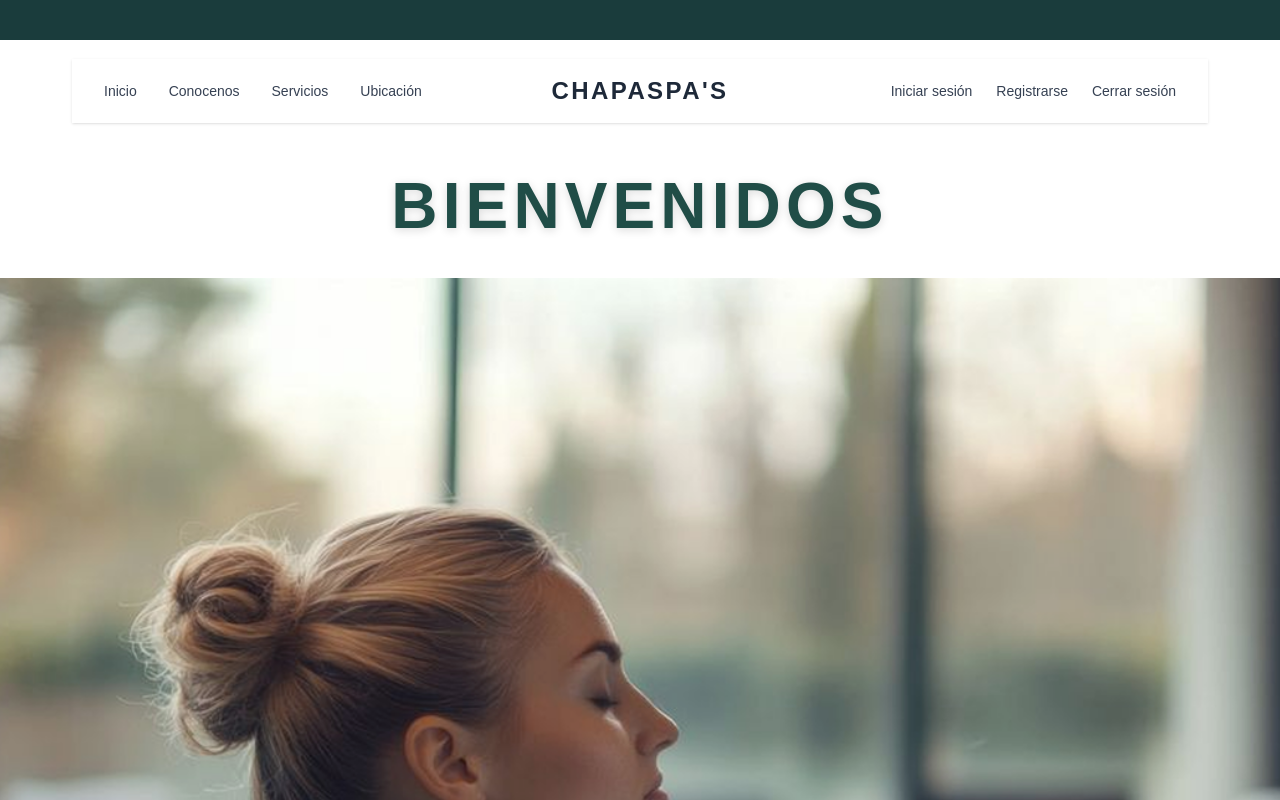
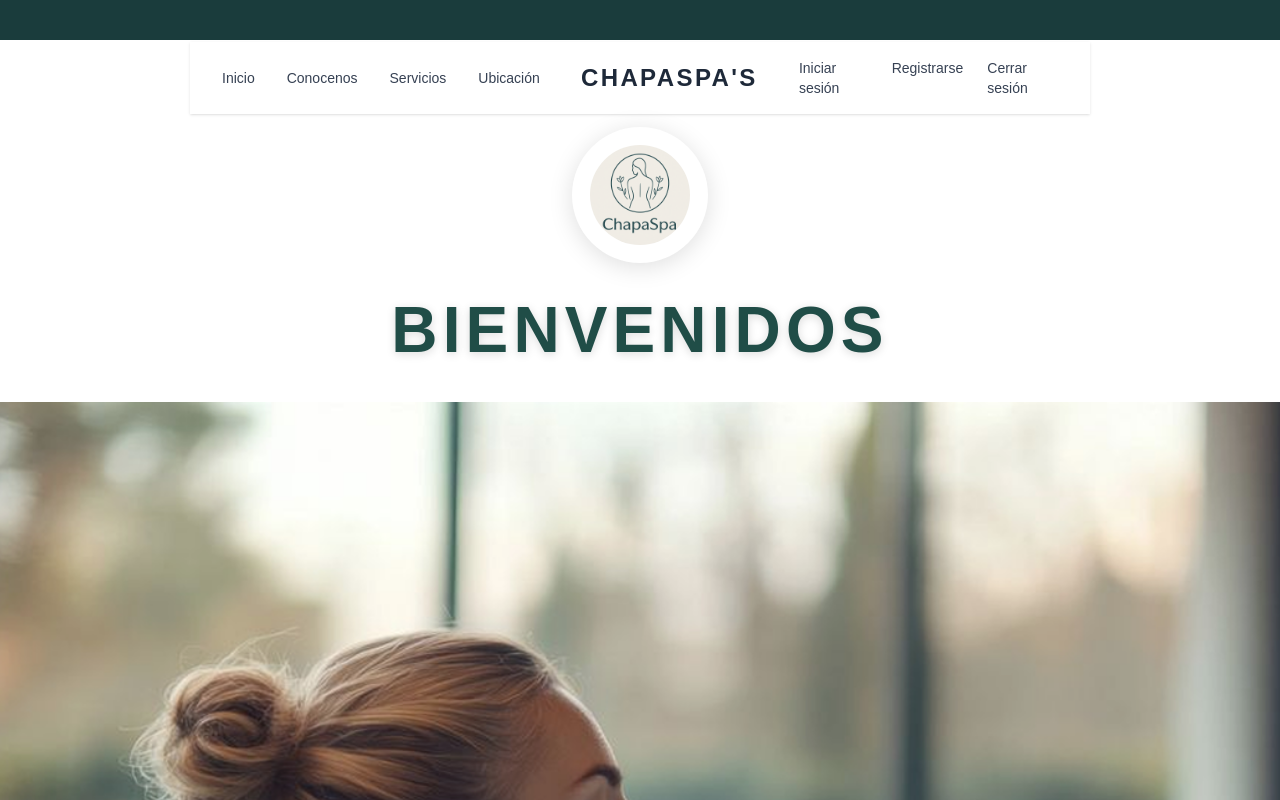
Before and after one commit to UP220891/chapa-spa, a Next.js app in the folder proyecto/frontend/: page / in a window 1280 px wide. Shown: the top 800 px of the page. Built offline with nearby package versions, Linux system fonts and the light colour scheme.

Commit message:
cambios en login y register

```diff
--- a/proyecto/frontend/src/app/components/Navbar.tsx
+++ b/proyecto/frontend/src/app/components/Navbar.tsx
@@ -1,3 +1,5 @@
+
+
 import React from 'react';
 
 const Navbar = () => (
@@ -10,7 +12,7 @@ const Navbar = () => (
         <li><a href="#" className="hover:text-pink-600">Ubicación</a></li>
       </ul>
     </nav>
-    <div className="flex-1 flex justify-center">
+    <div className="flex-1 flex flex-col items-center justify-center gap-2">
       <span className="text-2xl font-bold tracking-widest text-gray-800">CHAPASPA'S</span>
     </div>
     <nav className="flex-1 flex justify-end">
--- a/proyecto/frontend/src/app/page.tsx
+++ b/proyecto/frontend/src/app/page.tsx
@@ -31,26 +31,36 @@ export default function Home() {
         {/* Puedes agregar texto o íconos aquí si lo deseas */}
       </div>
 
+
+
       {/* Header y menú */}
       <div
         className="homepage-header"
         style={{
           display: 'flex',
           flexDirection: 'row',
-          justifyContent: 'space-between',
+          justifyContent: 'center',
           alignItems: 'center',
           width: '100%',
-          maxWidth: '1440px',
-          height: '86px',
-          padding: '0 72px',
+          maxWidth: '900px',
+          height: '60px',
+          margin: '0 auto 1.2rem auto',
+          padding: 0,
           boxSizing: 'border-box',
-          marginBottom: '1.5rem',
         }}>
         <Navbar />
       </div>
 
-      {/* Hero principal */}
+      {/* Hero principal con logo visual */}
       <div style={{width: '100vw', textAlign: 'center', marginBottom: '1.5rem', padding: 0}}>
+        <div style={{ display: 'flex', flexDirection: 'column', alignItems: 'center', gap: '1.2rem', marginBottom: '1.5rem' }}>
+          <div style={{ background: '#fff', borderRadius: '50%', padding: '18px', boxShadow: '0 4px 24px rgba(0,0,0,0.13)', display: 'flex', alignItems: 'center', justifyContent: 'center' }}>
+            <img
+              src="/images/logo_chapaspa.png"
+              alt="Logo ChapaSPA"
+              style={{ height: '100px', width: '100px', objectFit: 'contain', borderRadius: '50%' }}
+            />
+          </div>
           <h1
             style={{
               color: '#204d47',
@@ -59,10 +69,10 @@ export default function Home() {
               letterSpacing: '0.08em',
               textShadow: '0 2px 10px rgba(0,0,0,0.15)',
               margin: 0,
-            marginBottom: '1.5rem',
               fontFamily: 'Alegreya Sans, Arial, sans-serif',
             }}
           >BIENVENIDOS</h1>
+        </div>
         <div
           className="hero-image-container"
           style={{
--- a/proyecto/frontend/src/components/LoginForm.tsx
+++ b/proyecto/frontend/src/components/LoginForm.tsx
@@ -9,7 +9,15 @@ const LoginForm: FC<LoginFormProps> = ({ showHomeButton = false }) => {
     <div style={{ minHeight: '100vh', background: '#f7fafd', display: 'flex', alignItems: 'center', justifyContent: 'center' }}>
       <div style={{ boxShadow: '0 8px 32px 0 rgba(31,38,135,0.12)', borderRadius: '24px', background: '#fff', display: 'flex', overflow: 'hidden', minWidth: '800px', maxWidth: '1100px', margin: 'auto', padding: '2.5rem 2rem' }}>
         <div className="login-form-section" style={{ borderRadius: '24px 0 0 24px', minWidth: '340px', maxWidth: '480px', boxShadow: '0 2px 8px rgba(0,0,0,0.04)', padding: '2.5rem 2rem', display: 'flex', flexDirection: 'column', justifyContent: 'center', gap: '1.5rem' }}>
-          <h2 className="login-title" style={{ fontSize: '1.1rem', fontWeight: 700, color: '#204d47', letterSpacing: '0.08em', marginBottom: '0.7rem', textAlign: 'center' }}>CHAPASPA´S</h2>
+          <div style={{ display: 'flex', flexDirection: 'column', alignItems: 'center', marginBottom: '1.1rem', gap: '0.3rem' }}>
+            <div style={{ background: '#fff', borderRadius: '50%', padding: '22px', boxShadow: '0 6px 24px rgba(0,0,0,0.15)', display: 'flex', alignItems: 'center', justifyContent: 'center', marginBottom: '0.7rem' }}>
+              <img
+                src="/images/logo_chapaspa.png"
+                alt="Logo ChapaSPA"
+                style={{ height: '100px', width: '100px', objectFit: 'contain', borderRadius: '50%' }}
+              />
+            </div>
+          </div>
           <h1 className="login-heading" style={{ fontSize: '1.7rem', fontWeight: 800, color: '#204d47', marginBottom: '0.5rem', textAlign: 'center', lineHeight: '1.1' }}>Iniciar sesión</h1>
           <form className="login-form" style={{ gap: '0.7rem' }}>
             <label htmlFor="email" style={{ fontSize: '0.98rem', fontWeight: 500, color: '#357a6c', marginBottom: '0.1rem' }}>Email</label>
--- a/proyecto/frontend/src/components/RegisterForm.tsx
+++ b/proyecto/frontend/src/components/RegisterForm.tsx
@@ -6,7 +6,16 @@ const RegisterForm = () => {
     <div className="register-container" style={{ minHeight: '100vh', display: 'flex', alignItems: 'center', justifyContent: 'center', background: 'linear-gradient(90deg, #f7fafd 60%, #fff 40%)' }}>
       <div className="register-card" style={{ maxWidth: '1500px', minWidth: '900px', height: '800px', boxShadow: '0 8px 32px 0 rgba(31,38,135,0.10)', borderRadius: '32px', background: 'transparent', display: 'flex', overflow: 'hidden', margin: 'auto', padding: '0', gap: '0' }}>
         <div className="register-form-section" style={{ flex: '1 1 0%', flexShrink: 0, padding: '4rem 3rem 4rem 3.5rem', display: 'flex', flexDirection: 'column', justifyContent: 'center', gap: '2rem', marginRight: '0', minWidth: '520px', maxWidth: '600px', background: 'transparent', height: '100%' }}>
-          <h2 className="register-title" style={{ marginBottom: '0.2rem' }}>CHAPASPA´S</h2>
+          <div style={{ display: 'flex', flexDirection: 'column', alignItems: 'center', marginBottom: '0.7rem', gap: '0.3rem' }}>
+            <div style={{ background: '#fff', borderRadius: '50%', padding: '22px', boxShadow: '0 6px 24px rgba(0,0,0,0.15)', display: 'flex', alignItems: 'center', justifyContent: 'center', marginBottom: '0.7rem' }}>
+              <img
+                src="/images/logo_chapaspa.png"
+                alt="Logo ChapaSPA"
+                style={{ height: '100px', width: '100px', objectFit: 'contain', borderRadius: '50%' }}
+              />
+            </div>
+
+          </div>
           <h1 className="register-heading" style={{ marginBottom: '0.7rem' }}>Registro</h1>
           <form className="register-form" style={{ display: 'flex', flexDirection: 'column', gap: '1.3rem' }}>
             <div style={{ display: 'flex', gap: '2rem' }}>
```
Lines whose indentation alone changed are shown as unchanged.
